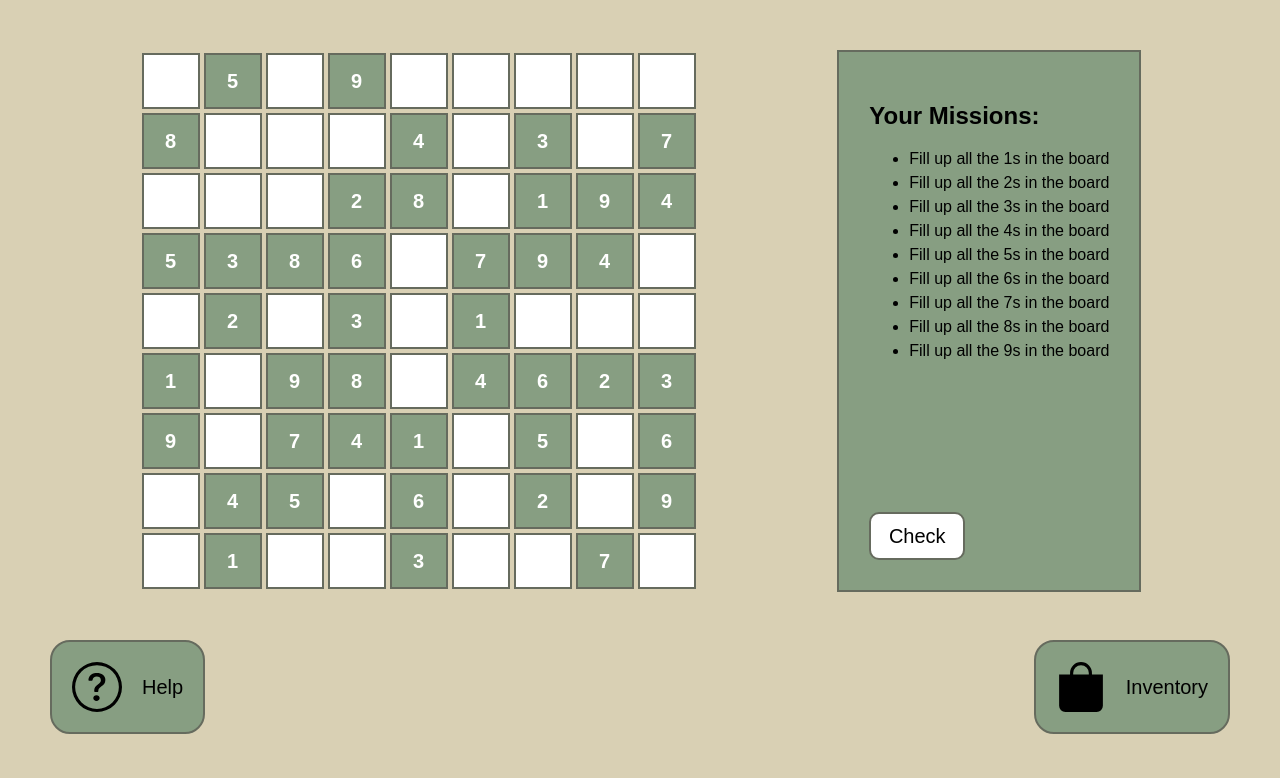
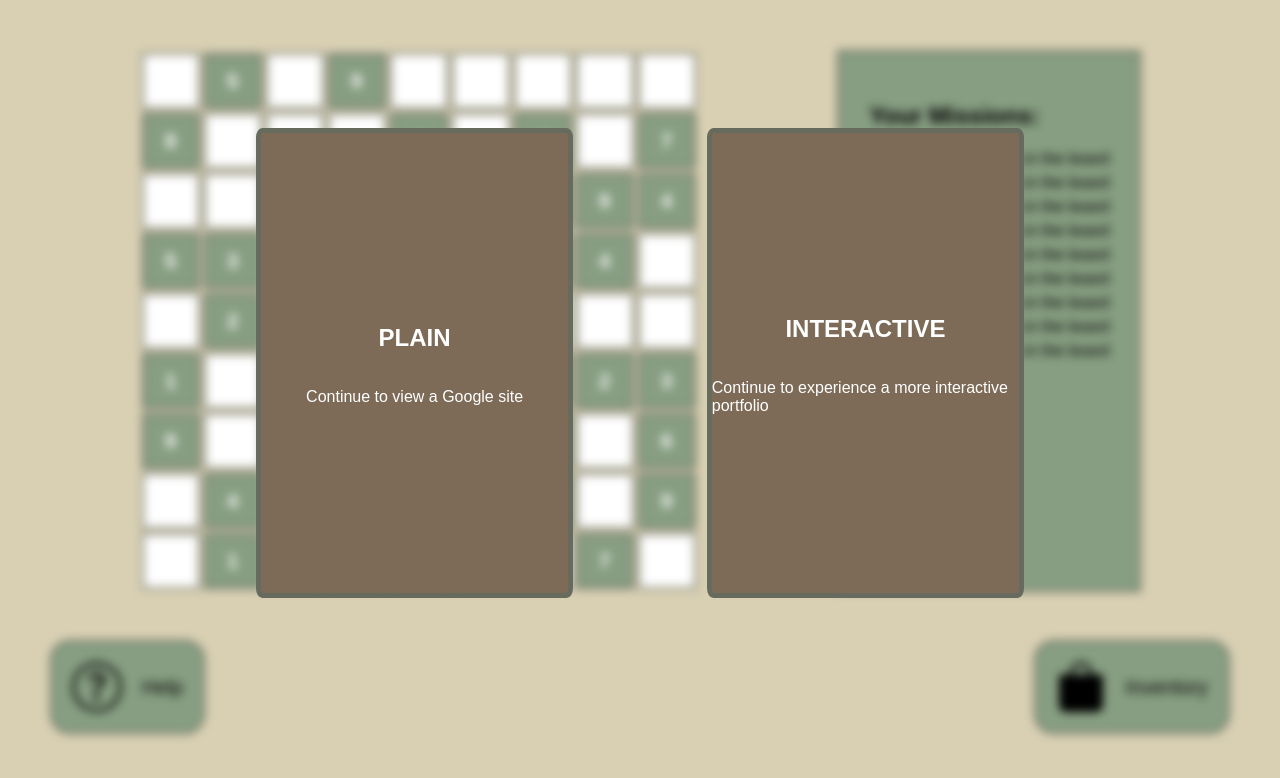
Before and after one commit to nicoletanyt/GamifiedPortfolio, a React (Create React App) app: page / in a window 1280 px wide. Shown: the top 778 px of the page. Built offline with nearby package versions, Linux system fonts and the light colour scheme; a web font is replaced by a local one.

Commit message:
finished option ui (for gsite/continue w game)

```diff
--- a/src/App.css
+++ b/src/App.css
@@ -221,3 +221,31 @@ body {
 .sidebar li {
   padding-bottom: 3%;
 }
+.optionWrapper {
+  color: white;
+  width: 60%;
+  margin-left: 20%;
+  z-index: 2;
+  position: absolute;
+  margin-top: 10%;
+  height: 60%;
+  display: flex;
+  justify-content: space-between;
+}
+.option {
+  background-color: #7d6b57;
+  border: 5px solid #666b5e;
+  border-radius: 2%;
+  width: 40%;
+  display: flex;
+  flex-direction: column;
+  justify-content: center;
+  align-items: center;
+}
+.appWrapper {
+  position: relative;
+}
+.option:hover {
+  background-color: #d9d0b4;
+  color: #666b5e;
+}
--- a/src/App.js
+++ b/src/App.js
@@ -1,3 +1,4 @@
+import React from "react";
 import { useState } from "react";
 import Board from "./components/Board";
 import { getDeepCopy } from "./components/Board";
@@ -8,6 +9,7 @@ import InventoryBtn from "./components/InventoryBtn";
 import HelpBtn from "./components/HelpBtn";
 import Inventory from "./components/Inventory";
 import { ACHIEVEMENTS } from "./components/Achievements";
+import Option from "./components/Option";
 
 function App() {
   const [sudokuBoard, setSudokuBoard] = useState(getDeepCopy(initial));
@@ -17,6 +19,7 @@ function App() {
   const [showInventory, setShowInventory] = useState(false);
   const [numCheck, setNumCheck] = useState(1);
   const [cards, setCards] = useState(generateCards());
+  const [option, setOption] = useState(""); //inital state: "". "PLAIN": redirect to google site. "INTERACTIVE": start game
 
   function inputChange(e, row, col) {
     let grid = getDeepCopy(sudokuBoard);
@@ -76,8 +79,39 @@ function App() {
     setShowInventory(!showInventory);
   }
 
+  function selectOption(type) {
+    console.log(type);
+    if (type === "PLAIN") {
+      //Redirect
+    } else if (type === "INTERACTIVE") {
+      //Start game
+      setOption(type);
+    }
+  }
+
   return (
-    <div className="mainContainer">
+    <div className="appWrapper">
+      <div className={option === "" ? "optionWrapper" : "hidden overlay"}>
+        <Option
+          text={"PLAIN"}
+          handleClick={() => {
+            selectOption("PLAIN");
+          }}
+          bio={"Continue to view a Google site"}
+        />
+        <Option
+          text={"INTERACTIVE"}
+          handleClick={() => selectOption("INTERACTIVE")}
+          bio={"Continue to experience a more interactive portfolio"}
+        />
+      </div>
+      <div
+        className={
+          option === "INTERACTIVE"
+            ? "mainContainer"
+            : "mainContainer blur noPointer"
+        }
+      >
         <Picker
           visibility={done}
           hidePopup={hidePopup}
@@ -104,6 +138,7 @@ function App() {
           <InventoryBtn handleClick={handleClick} />
         </div>
       </div>
+    </div>
   );
 }
 
--- a/src/components/Board.js
+++ b/src/components/Board.js
@@ -1,6 +1,7 @@
 // import { useState } from "react";
 import "../App.css";
 import { initial } from "./Puzzle";
+import React from "react";
 
 export function getDeepCopy(arr) {
   return JSON.parse(JSON.stringify(arr));
--- /dev/null
+++ b/src/components/Option.js
@@ -0,0 +1,15 @@
+import React from "react";
+
+export default function Option({ text, handleClick, bio }) {
+  return (
+    <div
+      onClick={() => {
+        handleClick(text);
+      }}
+      className="option"
+    >
+      <h2>{text}</h2>
+      <p>{bio}</p>
+    </div>
+  );
+}
```
Lines whose indentation alone changed are shown as unchanged.
